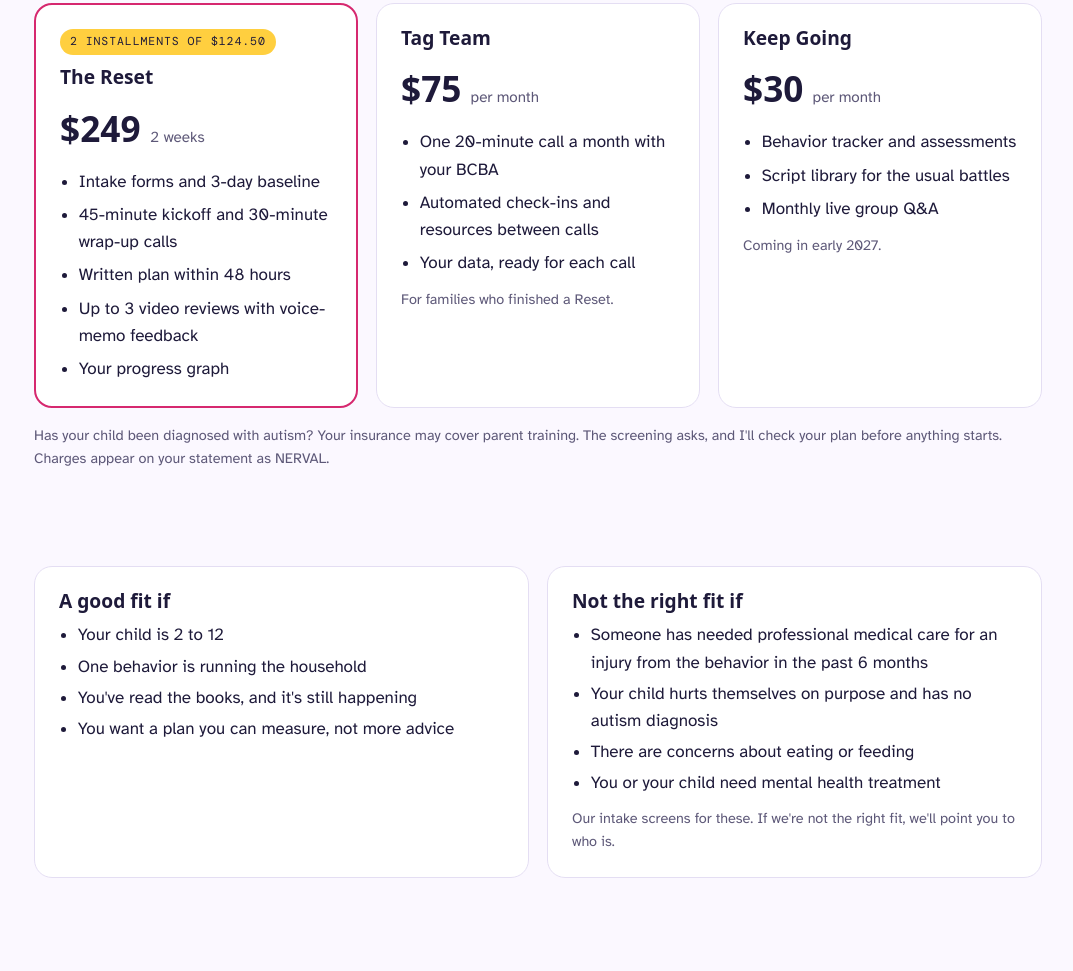
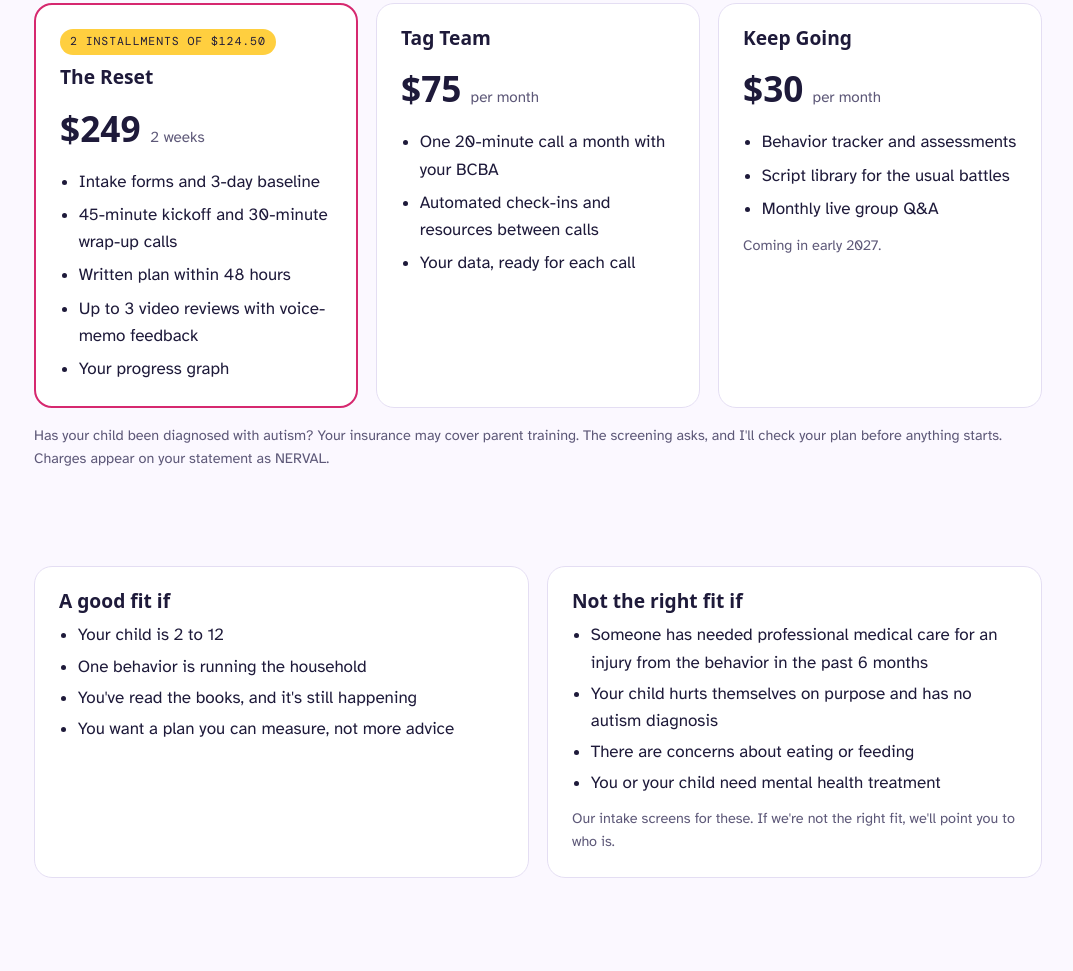
Before and after one commit to GladlyRaracat/lastnerve, a plain HTML site: page index.html in a window 1280 px wide. Shown: the part 4119-5090 px from the top of the page, without its empty margins (102-1175 px from the left). Drawn offline with nearby package versions, Linux system fonts and the light colour scheme; a web font is replaced by a local one.

Commit message:
Remove Reset prerequisite line from Tag Team tier
Co-Authored-By: Claude Fable 5.2 <noreply@anthropic.com>
Claude-Session: https://claude.ai/code/session_01EXtUc4Wjn5eY9YAUZ5X53U

```diff
--- a/index.html
+++ b/index.html
@@ -325,7 +325,6 @@ footer{padding-block:24px 48px;font-size:.85rem;color:var(--muted);display:flex;
           <li>Automated check-ins and resources between calls</li>
           <li>Your data, ready for each call</li>
         </ul>
-        <p class="fine">For families who finished a Reset.</p>
       </div>
       <div class="tier">
         <h3>Keep Going</h3>
```
